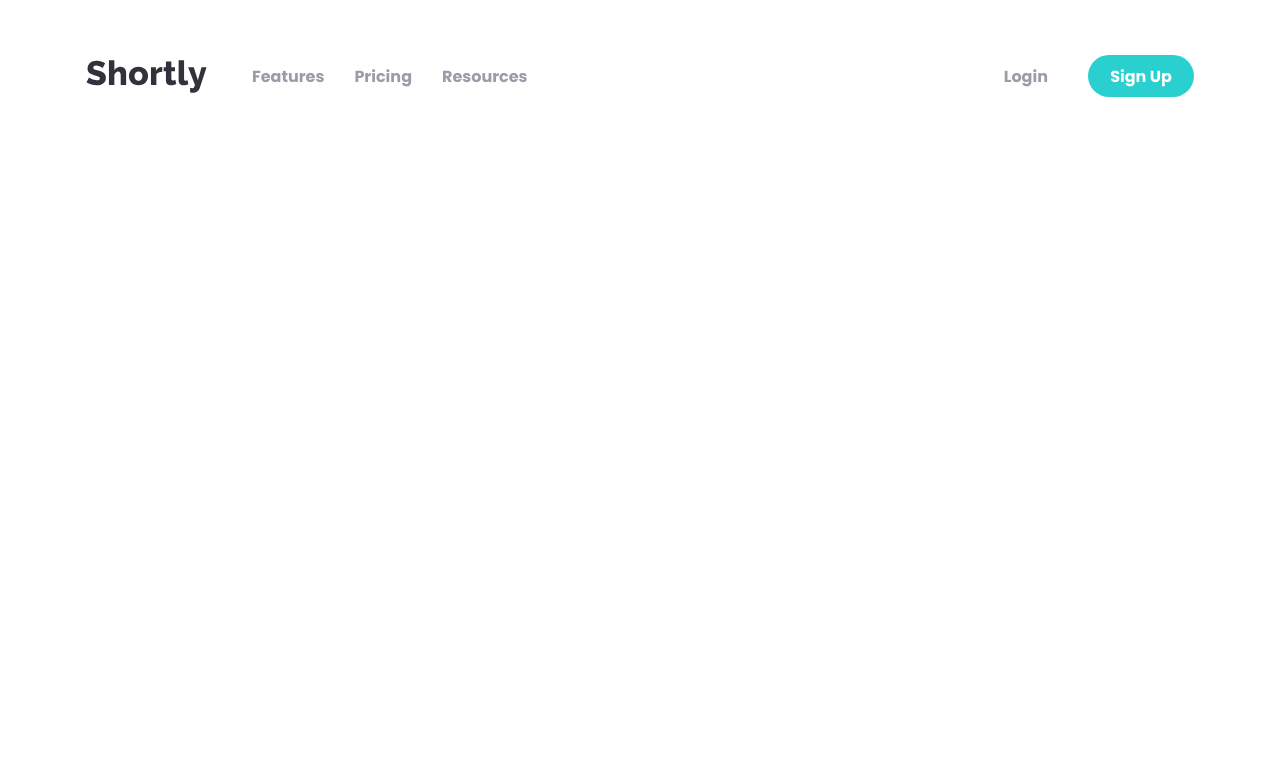
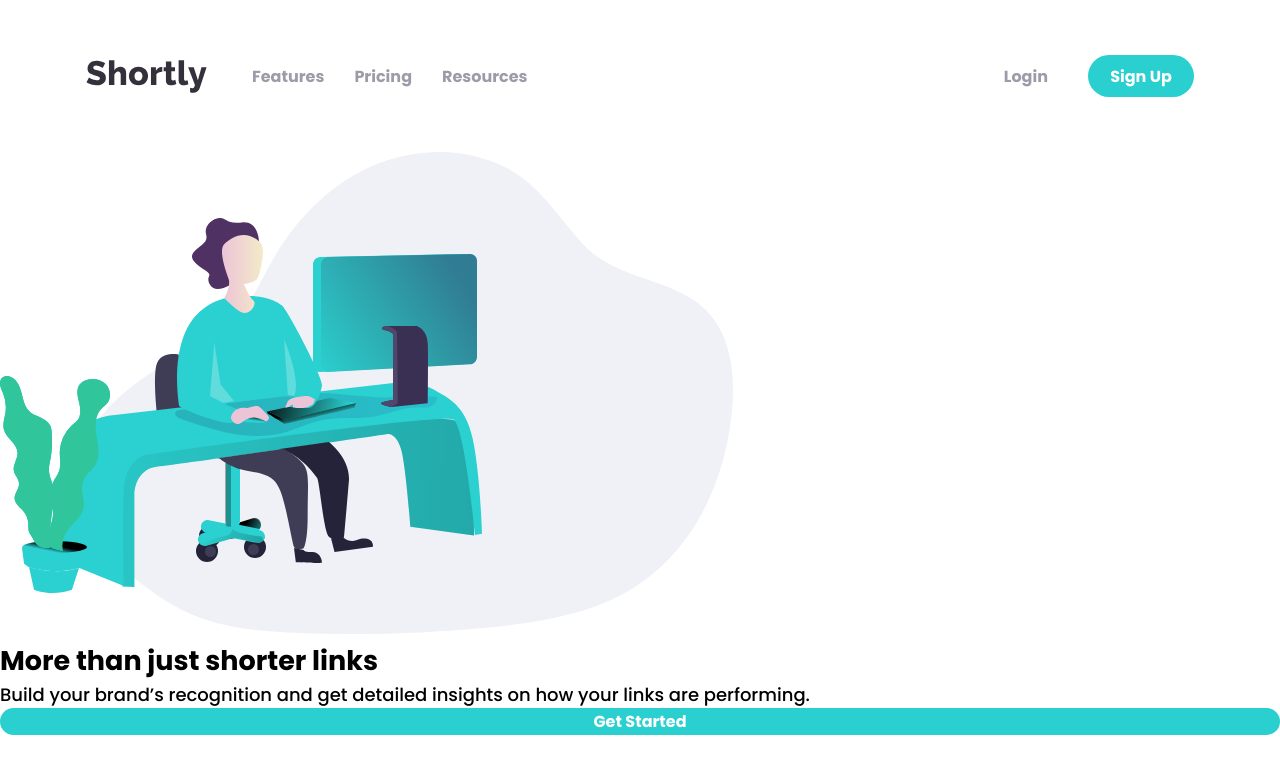
Before and after one commit to yasssuz/shortly-API-page, a website: page index.html in a window 1280 px wide. Drawn offline with Linux system fonts and the light colour scheme.

Commit message:
added hero section

```diff
--- a/index.html
+++ b/index.html
@@ -37,12 +37,27 @@
           <a href="#" class="link">resources</a>
           <div class="signup-side">
             <a href="#" class="link">login</a>
-            <a href="#" class="primary-btn">Sign Up</a>
+            <a href="#" class="primary-btn primary-btn-navbar">Sign Up</a>
           </div>
         </nav>
       </div>
     </header>
 
+    <main>
+      <section class="hero">
+        <div class="hero__content">
+          <div class="hero__illustration-area">
+            <img src="images/illustration-working.svg" alt="working illustration">
+          </div>
+          <div class="hero__text-area">
+            <h1 class="primary-title">More than just shorter links</h1>
+            <p class="primary-paragraph">Build your brand’s recognition and get detailed insights on how your links are performing.</p>
+            <a href="" class="primary-btn primary-btn-page">Get Started</a>
+          </div>
+        </div>
+      </section>
+    </main>
+
     <script src="script/app.js" async defer></script>
   </body>
 </html>
```
